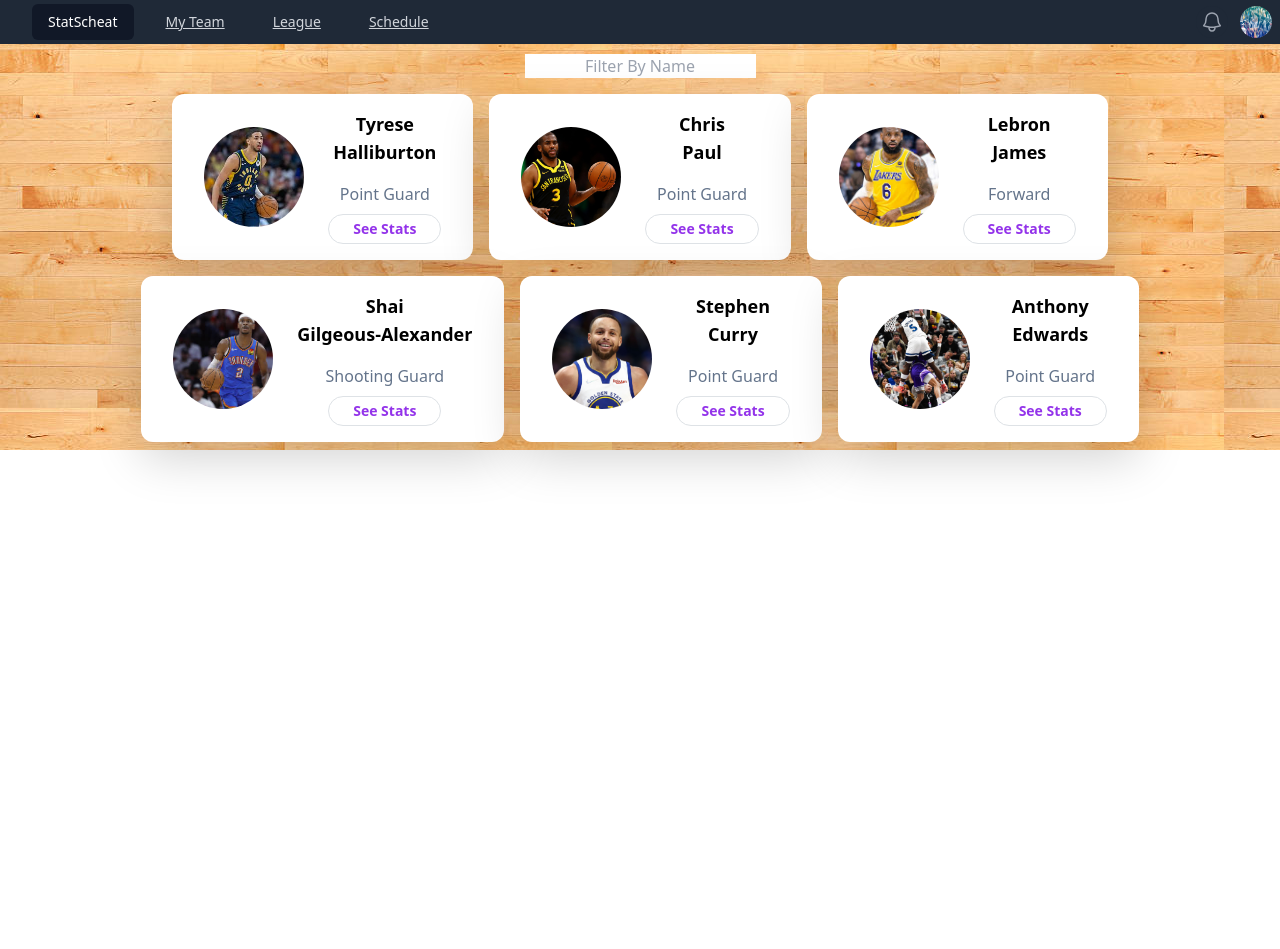
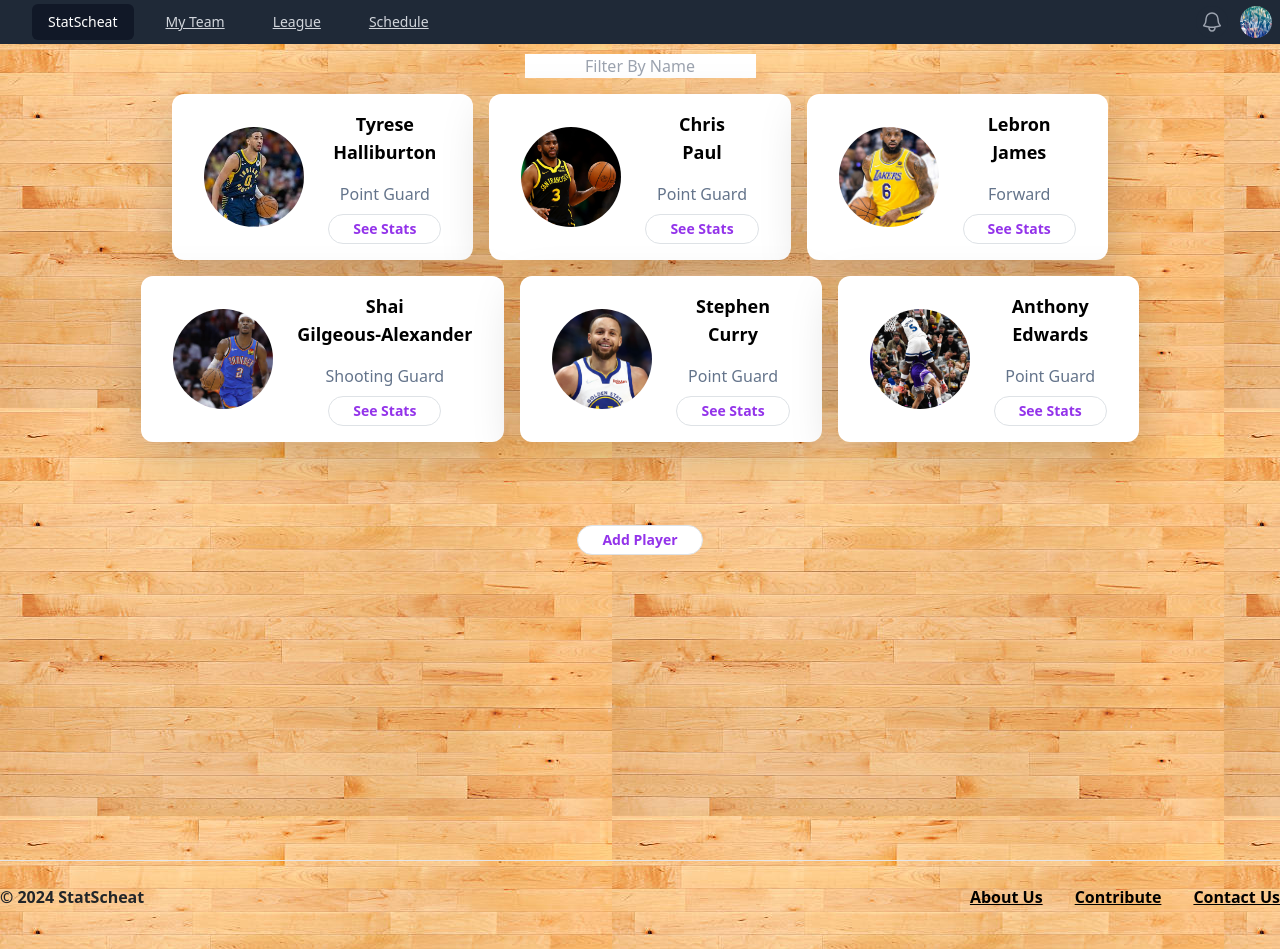
Before and after one commit to brentvoyles3/Directory, a React (Create React App) app in the folder directory/: page / in a window 1280 px wide. Before the commit the page ends 800 px from the top, so only its background shows below. Built offline with nearby package versions, Linux system fonts and the light colour scheme.

Commit message:
Added addPlayer feature

```diff
--- a/directory/package.json
+++ b/directory/package.json
@@ -5,6 +5,7 @@
   "dependencies": {
     "@headlessui/react": "^1.7.18",
     "@heroicons/react": "^2.1.3",
+    "@material-tailwind/react": "^2.1.9",
     "@testing-library/jest-dom": "^5.17.0",
     "@testing-library/react": "^13.4.0",
     "@testing-library/user-event": "^13.5.0",
--- a/directory/src/App.css
+++ b/directory/src/App.css
@@ -24,3 +24,8 @@
   text-align: center;
   margin-right: 100px;
 }
+
+.AddButton{
+  margin-top: 75px;
+  margin-bottom: 305px;
+}
--- a/directory/src/App.js
+++ b/directory/src/App.js
@@ -10,6 +10,9 @@
 import Player from './components/Player';
 import React, { useEffect, useState } from 'react';
 import Header from "./components/Header"
+import AddPlayer from "./components/AddPlayer"
+import Footer from "./components/Footer"
+import {v4 as uuidv4 } from 'uuid';
 
 
 function App() {
@@ -65,7 +68,7 @@
   ]);
 
   function updatePlayer(id, newFName, newLName, newPosition, newImg) {
-    const updatePlayers = players.map((player) => {
+    const updatedPlayers = players.map((player) => {
       if (id == player.id) {
         //return new player
         return {...player, fname: newFName, lname: newLName, position: newPosition, img: newImg };
@@ -73,6 +76,18 @@
 
       return player;
     });
+    setPlayers(updatedPlayers)
+  }
+
+  function newPlayer(fname, lname, position, img) {
+    const newPlayer = {
+      id: uuidv4(),
+      fname: fname,
+      lname: lname,
+      position: position,
+      img: img,
+    }
+    setPlayers([...players, newPlayer])
   }
 
   const showPlayers = true;
@@ -94,6 +109,8 @@
       console.log(player);
       return (
       <Player
+      key={player.id}
+      id={player.id}
       fname={player.fname}
       lname={player.lname}
       position={player.position}
@@ -102,7 +119,9 @@
       );
             })}
     </div>
+    <AddPlayer newPlayer={newPlayer} />
     </>
+    <Footer/>
     </div>
 )}
 
--- a/directory/src/components/AddPlayer.js
+++ b/directory/src/components/AddPlayer.js
@@ -1,26 +1,28 @@
 import React, { useState } from 'react';
 import Button from 'react-bootstrap/Button';
 import Modal from 'react-bootstrap/Modal';
+import '../App.css';
 
 
 function AddPlayer(props) {
     const [fname, setfName] = useState(props.fname);
     const [lname, setlName] = useState(props.lname);
-    const [position, setPosition] = useState(props.role);
-
+    const [position, setPosition] = useState(props.position);
+    const [img, setImg] = useState(props.img);
     const [show, setShow] = useState(false);
-
     const handleClose = () => setShow(false);
     const handleShow = () => setShow(true);
 
     return (
         <>
-            <button
+        <div className="AddButton">
+        <button
                 onClick={handleShow}
-                className="px-4 py-1 text-sm text-purple-600 font-semibold rounded-full border border-purple-200 hover:text-white hover:bg-purple-600 hover:border-transparent focus:outline-none focus:ring-2 focus:ring-purple-600 focus:ring-offset-2"
+                className="px-4 py-1 text-sm bg-white text-purple-600 font-semibold rounded-full border border-purple-200 hover:text-purple hover:bg-purple-600 hover:border-transparent focus:outline-none focus:ring-2 focus:ring-purple-600 focus:ring-offset-2"
             >
-                Update
+                Add Player
             </button>
+        </div>
 
             <Modal
                 show={show}
@@ -29,14 +31,13 @@
                 keyboard={false}
             >
                 <Modal.Header closeButton>
-                    <Modal.Title>Update Player</Modal.Title>
+                    <Modal.Title>Add Player</Modal.Title>
                 </Modal.Header>
                 <Modal.Body>
                     <form
                         onSubmit={(e) => {
-                            handleClose();
                             e.preventDefault();
-                            props.updatePlayer(props.id, props.fname, props.lname, position);
+                            props.newPlayer(props.id, fname, lname, position, img);
                         }}
                         id="editmodal"
                         className="w-full max-w-sm"
@@ -45,7 +46,7 @@
                             <div className="md:w-1/3">
                                 <label
                                     className="block text-gray-500 font-bold md:text-right mb-1 md:mb-0 pr-4"
-                                    for="name"
+                                    for="fname"
                                 >
                                     First Name
                                 </label>
@@ -53,7 +54,7 @@
                             <div className="md:w-2/3">
                                 <input
                                     className="bg-gray-200 appearance-none border-2 border-gray-200 rounded w-full py-2 px-4 text-gray-700 leading-tight focus:outline-none focus:bg-white focus:border-purple-500"
-                                    id="name"
+                                    id="fname"
                                     type="text"
                                     value={fname}
                                     onChange={(e) => {
@@ -64,7 +65,7 @@
                             <div className="md:w-1/3">
                                 <label
                                     className="block text-gray-500 font-bold md:text-right mb-1 md:mb-0 pr-4"
-                                    for="name"
+                                    for="lname"
                                 >
                                     Last Name
                                 </label>
@@ -72,11 +73,11 @@
                             <div className="md:w-2/3">
                                 <input
                                     className="bg-gray-200 appearance-none border-2 border-gray-200 rounded w-full py-2 px-4 text-gray-700 leading-tight focus:outline-none focus:bg-white focus:border-purple-500"
-                                    id="name"
+                                    id="lname"
                                     type="text"
                                     value={lname}
                                     onChange={(e) => {
-                                        setfName(e.target.value);
+                                        setlName(e.target.value);
                                     }}
                                 />
 
@@ -86,7 +87,7 @@
                             <div className="md:w-1/3">
                                 <label
                                     className="block text-gray-500 font-bold md:text-right mb-1 md:mb-0 pr-4"
-                                    for="role"
+                                    for="position"
                                 >
                                     Position
                                 </label>
@@ -94,11 +95,30 @@
                             <div className="md:w-2/3">
                                 <input
                                     className="bg-gray-200 appearance-none border-2 border-gray-200 rounded w-full py-2 px-4 text-gray-700 leading-tight focus:outline-none focus:bg-white focus:border-purple-500"
-                                    id="role"
+                                    id="position"
                                     type="text"
                                     value={position}
                                     onChange={(e) => {
                                         setPosition(e.target.value);
+                                    }}
+                                />
+                            </div>
+                            <div className="md:w-1/3">
+                                <label
+                                    className="block text-gray-500 font-bold md:text-right mb-1 md:mb-0 pr-4"
+                                    for="img"
+                                >
+                                    Image:
+                                </label>
+                            </div>
+                            <div className="md:w-2/3">
+                                <input
+                                    className="bg-gray-200 appearance-none border-2 border-gray-200 rounded w-full py-2 px-4 text-gray-700 leading-tight focus:outline-none focus:bg-white focus:border-purple-500"
+                                    id="img"
+                                    type="text"
+                                    value={img}
+                                    onChange={(e) => {
+                                        setImg(e.target.value);
                                     }}
                                 />
                             </div>
--- /dev/null
+++ b/directory/src/components/Footer.js
@@ -0,0 +1,43 @@
+import { Typography } from "@material-tailwind/react";
+
+export default function Footer() {
+  return (
+    <footer className="flex w-full flex-row flex-wrap items-center justify-center gap-y-6 gap-x-12 border-t border-blue-gray-50 py-6 text-center md:justify-between">
+      <Typography color="blue-gray" className="font-bold">
+        &copy; 2024 StatScheat
+      </Typography>
+      <ul className="flex flex-wrap items-center gap-y-3 gap-x-8">
+        <li>
+          <Typography
+            as="a"
+            href="#"
+            color="black"
+            className="font-bold transition-colors hover:text-blue-500 focus:text-blue-500"
+          >
+            About Us
+          </Typography>
+        </li>
+        <li>
+          <Typography
+            as="a"
+            href="#"
+            color="black"
+            className="font-bold transition-colors hover:text-blue-500 focus:text-blue-500"
+          >
+            Contribute
+          </Typography>
+        </li>
+        <li>
+          <Typography
+            as="a"
+            href="#"
+            color="black"
+            className="font-bold transition-colors hover:text-blue-500 focus:text-blue-500"
+          >
+            Contact Us
+          </Typography>
+        </li>
+      </ul>
+    </footer>
+  );
+}
```
Also changed, not shown: 1 other file (tests, documents, lock files or other folders).
